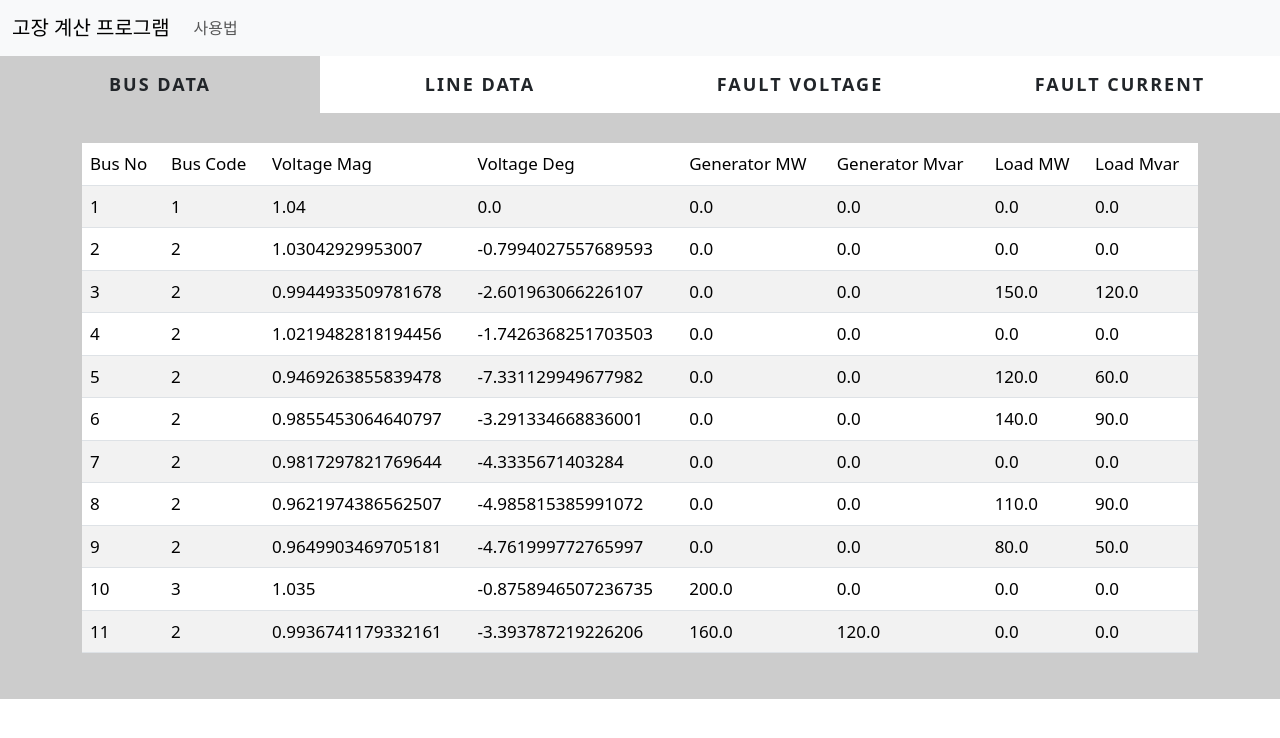
After one commit to oiler831/fault_calculation_site, a Django app: page /result/ in a window 1280 px wide. The commit adds this page. Shown: the top 738 px of the page. Run offline with Django 3.2, Linux system fonts and the light colour scheme; data comes from the database, SQL or seed files in the repository; both versions use the stored data as it was after the commit.

Commit message:
자잘한 오류 수정

```diff
--- a/fault/cal/static/cal/css/style.css
+++ b/fault/cal/static/cal/css/style.css
@@ -14,6 +14,7 @@ html {
   background-color:yellow;
   margin: 30px 0;
 }
+
 .condition{
   background-color:#ffffff;
   padding: 50px;
@@ -22,6 +23,57 @@ html {
   margin-bottom:30px;
   box-shadow: 10px 5px 5px #aaaaaa;
 }
+
 label{
   display:block;
 }
+
+.main input[type=radio] {
+	display: none;
+}
+#tab-1:checked ~ .tab label:nth-child(1),
+#tab-2:checked ~ .tab label:nth-child(2),
+#tab-3:checked ~ .tab label:nth-child(3),
+#tab-4:checked ~ .tab label:nth-child(4) {
+	background-color: rgba(0, 0, 0, 0.2);
+  box-shadow: none;
+}
+.content > div {
+	display: none;
+}
+#tab-1:checked ~ .content div:nth-child(1),
+#tab-2:checked ~ .content div:nth-child(2),
+#tab-3:checked ~ .content div:nth-child(3),
+#tab-4:checked ~ .content div:nth-child(4)  {
+	display: block;
+}
+.main {
+  margin: 0 auto;
+  main-width:1380px;
+  max-width: 100%;
+}
+.tab {
+  overflow: hidden;
+}
+.tab label {
+    font-size: 18px;
+    cursor: pointer;
+    float: left;
+    width: 25%;
+    text-align: center;
+    padding: 15px 0;
+    text-transform: uppercase;
+    font-weight: bold;
+    letter-spacing: 2px;
+    user-select: none;
+    -webkit-user-select: none;
+}
+.content {
+  background-color: rgba(0, 0, 0, 0.2);
+  min-height: 250px;
+}
+.content > div{
+   padding: 30px;
+   line-height: 1.5;
+   font-size: 17px;
+}
--- a/fault/cal/templates/cal/base.html
+++ b/fault/cal/templates/cal/base.html
@@ -12,7 +12,7 @@
 <body>
   <nav class="navbar navbar-expand-lg bg-body-tertiary">
     <div class="container-fluid">
-      <a class="navbar-brand" href="#">고장 계산 프로그램</a>
+      <a class="navbar-brand" href="{% url 'main' %}">고장 계산 프로그램</a>
       <button class="navbar-toggler" type="button" data-bs-toggle="collapse" data-bs-target="#navbarSupportedContent" aria-controls="navbarSupportedContent" aria-expanded="false" aria-label="Toggle navigation">
         <span class="navbar-toggler-icon"></span>
       </button>
--- /dev/null
+++ b/fault/cal/templates/cal/fault_result.html
@@ -0,0 +1,193 @@
+{% extends './base.html'%}
+{% load static %}
+
+{% block content %}
+<div class="main">
+  <input type="radio" id="tab-1" name="show" checked/>
+  <input type="radio" id="tab-2" name="show" />
+  <input type="radio" id="tab-3" name="show" />
+  <input type="radio" id="tab-4" name="show" />
+  <div class="tab">
+    <label for="tab-1">Bus Data</label>
+    <label for="tab-2">Line Data</label>
+    <label for="tab-3">Fault Voltage</label>
+    <label for="tab-4">Fault Current</label>
+  </div>
+  <div class="content">
+    <div class="content-dis">
+      <div class="container">
+        <table class="table table-striped">
+          <thead>
+            <tr>
+              <td>Bus No</td>
+              <td>Bus Code</td>
+              <td>Voltage Mag</td>
+              <td>Voltage Deg</td>
+              <td>Generator MW</td>
+              <td>Generator Mvar</td>
+              <td>Load MW</td>
+              <td>Load Mvar</td>
+            </tr>
+          </thead>
+          <tbody>
+            {% for busdata in faultbusdata %}
+            <tr>
+              <td>{{busdata.Bus_No}}</td>
+              <td>{{busdata.Bus_Code}}</td>
+              <td>{{busdata.Voltage_Mag}}</td>
+              <td>{{busdata.Voltage_Deg}}</td>
+              <td>{{busdata.Generator_MW}}</td>
+              <td>{{busdata.Generator_Mvar}}</td>
+              <td>{{busdata.Load_MW}}</td>
+              <td>{{busdata.Load_Mvar}}</td>
+            </tr>
+            {% endfor %}
+          </tbody>
+        </table>
+    </div>
+    </div>
+    <div class="content-dis">
+      <div class="container">
+        <table class="table table-striped">
+          <thead>
+            <tr>
+              <td>From Bus</td>
+              <td>To Bus</td>
+              <td>R</td>
+              <td>X</td>
+              <td>half B</td>
+              <td>negative R</td>
+              <td>negative X</td>
+              <td>zero R</td>
+              <td>zero X</td>
+              <td>zero half B</td>
+            </tr>
+          </thead>
+          <tbody>
+            {% for linedata in faultlinedata %}
+            <tr>
+              <td>{{linedata.From_Bus}}</td>
+              <td>{{linedata.To_Bus}}</td>
+              <td>{{linedata.R}}</td>
+              <td>{{linedata.X}}</td>
+              <td>{{linedata.half_B}}</td>
+              <td>{{linedata.negative_R}}</td>
+              <td>{{linedata.negative_X}}</td>
+              <td>{{linedata.zero_R}}</td>
+              <td>{{linedata.zero_X}}</td>
+              <td>{{linedata.zero_half_B}}</td>
+            </tr>
+            {% endfor %}
+          </tbody>
+        </table>
+      </div>
+    </div>
+    <div class="content-dis">
+      <div class="container">
+        {% if faultcon.fault_type == 0 %}
+          <table class="table table-striped">
+            <thead>
+              <tr>
+                <td>Bus No</td>
+                <td>Voltage Mag</td>
+                <td>Voltage Deg</td>
+              </tr>
+            </thead>
+            <tbody>
+              {% for threefaultv in threefaultv %}
+              <tr>
+                <td>{{threefaultv.Bus_No}}</td>
+                <td>{{threefaultv.Voltage_Mag}}</td>
+                <td>{{threefaultv.Voltage_Deg}}</td>
+              </tr>
+              {% endfor %}
+            </tbody>
+          </table>
+        {% else %}
+          <table class="table table-striped">
+            <thead>
+              <tr>
+                <td>Bus No</td>
+                <td>Phase A Mag</td>
+                <td>Phase A Deg</td>
+                <td>Phase B Mag</td>
+                <td>Phase B Deg</td>
+                <td>Phase C Mag</td>
+                <td>Phase C Deg</td>
+              </tr>
+            </thead>
+            <tbody>
+              {% for otherfaultv in otherfaultv %}
+              <tr>
+                <td>{{otherfaultv.Bus_No}}</td>
+                <td>{{otherfaultv.Phase_A_Mag}}</td>
+                <td>{{otherfaultv.Phase_A_Deg}}</td>
+                <td>{{otherfaultv.Phase_B_Mag}}</td>
+                <td>{{otherfaultv.Phase_B_Deg}}</td>
+                <td>{{otherfaultv.Phase_C_Mag}}</td>
+                <td>{{otherfaultv.Phase_C_Deg}}</td>
+              </tr>
+              {% endfor %}
+            </tbody>
+          </table>
+        {% endif %}
+      </div>
+    </div>
+    <div class="content-dis">
+      <div class="container">
+        {% if faultcon.fault_type == 0 %}
+          <table class="table table-striped">
+            <thead>
+              <tr>
+                <td>From Bus</td>
+                <td>To Bus</td>
+                <td>Current Mag</td>
+                <td>Current Deg</td>
+              </tr>
+            </thead>
+            <tbody>
+              {% for threefaulti in threefaulti %}
+              <tr>
+                <td>{{threefaulti.From_Bus}}</td>
+                <td>{{threefaulti.To_Bus}}</td>
+                <td>{{threefaulti.Current_Mag}}</td>
+                <td>{{threefaulti.Current_Deg}}</td>
+              </tr>
+              {% endfor %}
+            </tbody>
+          </table>
+        {% else %}
+          <table class="table table-striped">
+            <thead>
+              <tr>
+                <td>From Bus</td>
+                <td>To Bus</td>
+                <td>Phase A Mag</td>
+                <td>Phase A Deg</td>
+                <td>Phase B Mag</td>
+                <td>Phase B Deg</td>
+                <td>Phase C Mag</td>
+                <td>Phase C Deg</td>
+              </tr>
+            </thead>
+            <tbody>
+              {% for otherfaulti in otherfaulti %}
+              <tr>
+                <td>{{otherfaulti.From_Bus}}</td>
+                <td>{{otherfaulti.To_Bus}}</td>
+                <td>{{otherfaulti.Phase_A_Mag}}</td>
+                <td>{{otherfaulti.Phase_A_Deg}}</td>
+                <td>{{otherfaulti.Phase_B_Mag}}</td>
+                <td>{{otherfaulti.Phase_B_Deg}}</td>
+                <td>{{otherfaulti.Phase_C_Mag}}</td>
+                <td>{{otherfaulti.Phase_C_Deg}}</td>
+              </tr>
+              {% endfor %}
+            </tbody>
+          </table>
+        {% endif %}
+      </div>
+    </div>
+  </div>
+</div>
+{% endblock content %}
--- a/fault/cal/templates/cal/main.html
+++ b/fault/cal/templates/cal/main.html
@@ -9,12 +9,11 @@
           <form  method="POST" enctype="multipart/form-data">
             {% csrf_token %}
             <div class="mb-3">
-              <label for="formFile" class="form-label">BUS DATA</label>
+              <label for="formFile" class="form-label">CIRCUIT DATA</label>
               <input class="form-control" type="file" name="excelFile" id="formFile">
             </div>
             <button type="submit" class="btn btn-primary">입력</button>
           </form>
-          <a href ="{% url 'condition' %}">다음</a>
         </div>
       </div>
     </div>
--- a/fault/cal/templates/cal/result_table.html
+++ /dev/null
@@ -1,6 +0,0 @@
-{% extends './base.html'%}
-{% load static %}
-
-{% block content %}
-
-{% endblock content %}
--- a/fault/cal/urls.py
+++ b/fault/cal/urls.py
@@ -4,4 +4,6 @@ from . import views
 urlpatterns = [
     path('', views.upload_excel_to_db, name='main'),
     path('fault_condition/',views.fault_con, name='condition'),
+    path('result/', views.result,name='result'),
+    path('manual/', views.result, name='manual'),
 ]
--- a/fault/cal/views.py
+++ b/fault/cal/views.py
@@ -15,12 +15,12 @@ def manual(request):
 
 def upload_excel_to_db(request):
     if request.method == 'POST':
-        bus_df = BusData.objects.all()
-        bus_df.delete()
-        line_df = LineData.objects.all()
-        line_df.delete()
-        file_df = ExcelFile.objects.all()
-        file_df.delete()
+        clear = BusData.objects.all()
+        clear.delete()
+        clear = LineData.objects.all()
+        clear.delete()
+        clear = ExcelFile.objects.all()
+        clear.delete()
         excel_file = request.FILES['excelFile']
         find_file = True
         new_file = ExcelFile(file = excel_file, find_file = find_file)
@@ -37,19 +37,34 @@ def upload_excel_to_db(request):
 
 def fault_con(request):
     if request.method == 'POST':
-        con = FaultCondition.objects.all()
-        con.delete()
-        con = FaultBusData.objects.all()
-        con.delete()
-        con = FaultLineData.objects.all()
-        con.delete()
+        clear = FaultCondition.objects.all()
+        clear.delete()
+        clear = FaultBusData.objects.all()
+        clear.delete()
+        clear = FaultLineData.objects.all()
+        clear.delete()
+        clear = ThreeFaultI.objects.all()
+        clear.delete()
+        clear = ThreeFaultV.objects.all()
+        clear.delete()
+        clear = OtherFaultI.objects.all()
+        clear.delete()
+        clear = OtherFaultV.objects.all()
+        clear.delete()
+
         basemva = request.POST['basemva']
         is_flow = request.POST['is_flow']
         fault_type = request.POST['fault_type']
         is_bus_fault = request.POST['is_bus_fault']
         fault_bus = request.POST.get('fault_bus',0)
-        fault_line_1 = request.POST.get('fault_line_1',0)
-        fault_line_2 = request.POST.get('fault_line_2',0)
+        fault_line_id = request.POST.get('fault_line',0)
+        if fault_line_id != 0:
+            fault_line = LineData.objects.get(id=fault_line_id)
+            fault_line_1 = fault_line.from_bus
+            fault_line_2 = fault_line.to_bus
+        else:
+            fault_line_1 = 0
+            fault_line_2 = 0
         line_percentage = request.POST.get('line_percentage',0)
         impedence_R = request.POST['impedence_R']
         impedence_X = request.POST['impedence_X']
@@ -81,10 +96,6 @@ def fault_con(request):
         bus_df = bus_scaling(bus_df, fault_con.basemva)
         if fault_con.is_flow:
             bus_df, repeat_count = gauss_flow_test(line_df, bus_df)
-
-        for i in range(len(bus_df)):
-            FaultBusData.objects.create(Bus_No=bus_df[0][i], Bus_Code=bus_df[9][i], Voltage_Mag=bus_df[1][i], Voltage_Deg=bus_df[2][i],
-                                        Generator_MW=bus_df[3][i],Generator_Mvar=bus_df[4][i],Load_MW=bus_df[5][i],Load_Mvar=bus_df[6][i])
 
         initial_bus_voltage = bus_df.iloc[:, 1] * np.exp(j * np.deg2rad(bus_df.iloc[:, 2]))
         line_df = fault_line_data_scaling(line_df, fault_con.fault_type)
@@ -123,8 +134,24 @@ def fault_con(request):
             for i in range(len(result_cur)):
                 OtherFaultI.objects.create(From_Bus=result_cur[0][i], To_Bus=result_cur[1][i], Phase_A_Mag=result_cur[2][i], Phase_A_Deg=result_cur[3][i],
                                             Phase_B_Mag=result_cur[4][i], Phase_B_Deg=result_cur[5][i],Phase_C_Mag=result_cur[6][i], Phase_C_Deg=result_cur[7][i])
-        return redirect('main')
-    return render(request, 'cal/fault_con.html')
+        return redirect('result')
+    busdata = BusData.objects.all()
+    linedata = LineData.objects.all().exclude(from_bus=0).exclude(to_bus=0)
+    context ={'busdata':busdata,'linedata':linedata}
+    return render(request, 'cal/fault_con.html', context=context)
+
+def result(request):
+    faultcon = FaultCondition.objects.get(to_find=True)
+    faultbusdata=FaultBusData.objects.all()
+    faultlinedata=FaultLineData.objects.all()
+    threefaultv=ThreeFaultV.objects.all()
+    threefaulti=ThreeFaultI.objects.all()
+    otherfaultv=OtherFaultV.objects.all()
+    otherfaulti=OtherFaultI.objects.all()
+    context = {'faultbusdata':faultbusdata,'faultlinedata':faultlinedata,'threefaultv':threefaultv,'threefaulti':threefaulti,
+                'otherfaultv':otherfaultv,'otherfaulti':otherfaulti, 'faultcon':faultcon}
+    return render(request, 'cal/fault_result.html',context=context)
+
 
 
 def bus_scaling(bus_df, basemva):
@@ -523,8 +550,6 @@ def after_fault_scaling(line_df, bus_df, voltage_d, current_d, fault_loc, fault_
         frame_voltage_d = pd.concat([bus_num, frame_voltage_mag, frame_voltage_ang], axis=1)
         frame_current_d.columns = [0, 1, 2, 3]
         frame_voltage_d.columns = [0, 1, 2]
-        frame_current_d.iloc[con_num, 0] = fault_loc
-        frame_current_d.iloc[con_num, 1] = -1
     else:
         frame_current_mag_a = pd.DataFrame(np.abs(current_d[:, 0]))
         frame_current_ang_a = pd.DataFrame(np.angle(current_d[:, 0], deg=True))
@@ -544,6 +569,9 @@ def after_fault_scaling(line_df, bus_df, voltage_d, current_d, fault_loc, fault_
                                     frame_voltage_ang_b, frame_voltage_mag_c, frame_voltage_ang_c], axis=1)
         frame_current_d.columns = [0, 1, 2, 3, 4, 5, 6, 7]
         frame_voltage_d.columns = [0, 1, 2, 3, 4, 5, 6]
-        frame_current_d.iloc[con_num, 0] = fault_loc
-        frame_current_d.iloc[con_num, 1] = -1
+    bus_num = frame_voltage_d.iloc[:, 0]
+    b_n = len(bus_num)
+    frame_voltage_d.iloc[b_n - 1,0] = b_n
+    frame_current_d.iloc[con_num, 0] = fault_loc
+    frame_current_d.iloc[con_num, 1] = -1
     return frame_voltage_d, frame_current_d
```
Also changed, not shown: fault/cal/templates/cal/fault_con.html (+14 -20 lines), fault/cal/static/cal/js/style.js (line endings or trailing spaces), fault/db.sqlite3, 3 other files.
